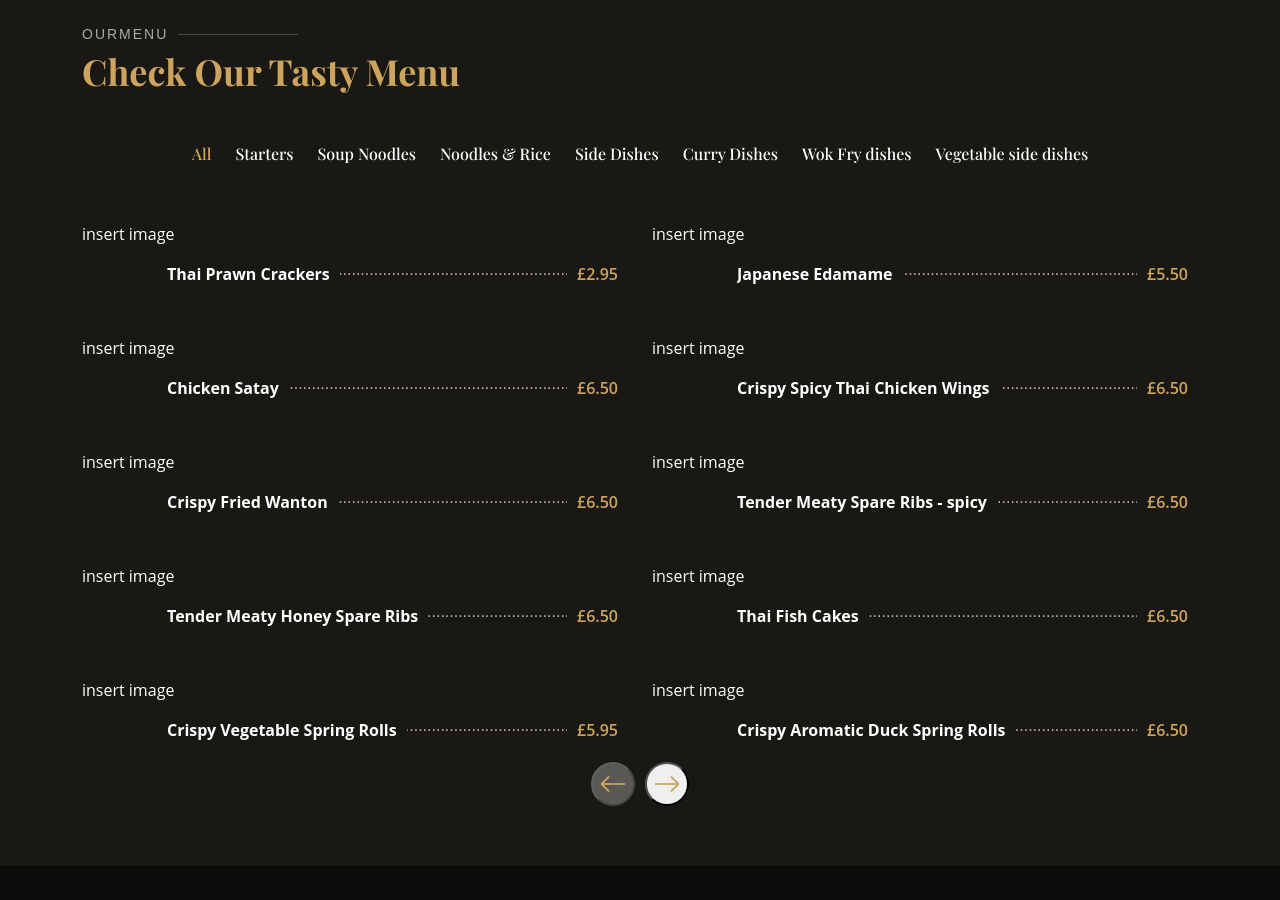
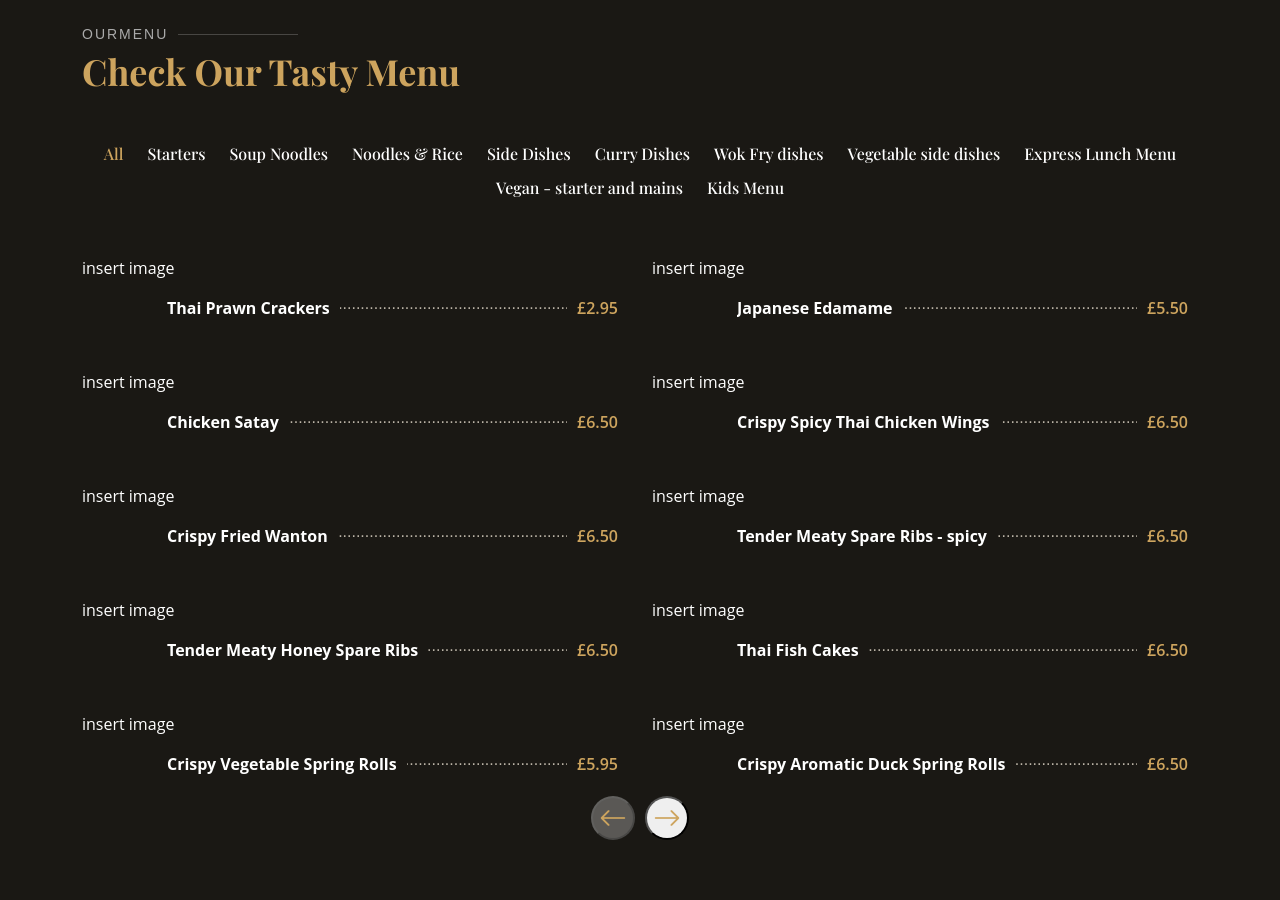
Before and after one commit to Justinng26/Papayaya_Bromley, a Next.js app: page / in a window 1280 px wide. Shown: the part 1840-2740 px from the top of the page. Before the commit the page ends 2706 px from the top, so only its background shows below. Built offline with nearby package versions, Linux system fonts and the light colour scheme.

Commit message:
updating data

```diff
--- a/src/app/data/data.ts
+++ b/src/app/data/data.ts
@@ -846,6 +846,149 @@ export const menu = [
     category: "vegetable-side-dishes",
     description: `Wok fried fine beans with sambal chilli paste.`,
   },
+  {
+    id: 70,
+    name: "Okra with Sambal chilli paste (spicy)",
+    price: 6.95,
+    // preview: "/assets/images/menu/lobster-roll.jpg",
+    category: "vegetable-side-dishes",
+    description: `Wok fried okra, dried shrimp with sambal chilli paste.`,
+  },
+  {
+    id: 71,
+    name: "Green Bok Choi with garlic (V)",
+    price: 6.95,
+    // preview: "/assets/images/menu/lobster-roll.jpg",
+    category: "vegetable-side-dishes",
+    description: `Stir fried bok choi with sliced ginger, garlic and mushroom sauce.`,
+  },
+  {
+    id: 72,
+    name: "Broccoli with oyster sauce (V)",
+    price: 6.95,
+    // preview: "/assets/images/menu/lobster-roll.jpg",
+    category: "vegetable-side-dishes",
+    description: `Stir fried broccoli with sliced ginger, garlic and mushroom sauce.`,
+  },
+  {
+    id: 73,
+    name: "Mixed Vegetables with oyster sauce (V)",
+    price: 6.95,
+    // preview: "/assets/images/menu/lobster-roll.jpg",
+    category: "vegetable-side-dishes",
+    description: `Stir fried broccoli, baby corn, carrots, fine beans, mange tout, chilli with sliced ginger, garlic and mushroom sauce.`,
+  },
+
+  // Lunch Menu
+  {
+    id: "EL1",
+    name: "Malaysian Curry Laksa Ref",
+    price: "9.50",
+    // preview: "/assets/images/menu/lobster-roll.jpg",
+    category: "lunch-menu",
+    description: `A spicy coconut curry soup with prawn, squid, fish roll, fine bean, bean sprouts, tofu with herbs and mixed spices.`,
+  },
+  {
+    id: "EL2",
+    name: "Pad Thai Ref",
+    price: "-",
+    // preview: "/assets/images/menu/lobster-roll.jpg",
+    category: "lunch-menu",
+    options: [
+      { name: "Vegetable", price: "8.20" },
+      { name: "Chicken", price: "8.45" },
+      { name: "Beef", price: "8.70" },
+      { name: "Prawn", price: "8.95" },
+    ],
+    description: `Popular Thai wok fried noodles, egg, bean curd, bean sprouts, chive, sweet turnip, peanut, chilli flakes, lemon with a homemade sauce.`,
+  },
+  {
+    id: "EL3",
+    name: "Char Kwei Tiew",
+    price: "-",
+    // preview: "/assets/images/menu/lobster-roll.jpg",
+    category: "lunch-menu",
+    options: [
+      { name: "Vegetable", price: "8.20" },
+      { name: "Chicken", price: "8.45" },
+      { name: "Beef", price: "8.70" },
+      { name: "Prawn", price: "8.95" },
+    ],
+    description: `Popular Malaysian wok fried fresh hofun, egg, bean sprout, chives, spring onion with dark sweet soy sauce.`,
+  },
+  {
+    id: "EL4",
+    name: "Singapore Fried Noodle Ref",
+    price: "-",
+    // preview: "/assets/images/menu/lobster-roll.jpg",
+    category: "lunch-menu",
+    options: [
+      { name: "Vegetable", price: "8.20" },
+      { name: "Chicken", price: "8.45" },
+      { name: "Beef", price: "8.70" },
+      { name: "Prawn", price: "8.95" },
+    ],
+    description: `Wok fried rice vermicelli noodles egg, bean sprout, onion with curry spices.`,
+  },
+  {
+    id: "EL5",
+    name: "Mee Goreng Ref",
+    price: "-",
+    // preview: "/assets/images/menu/lobster-roll.jpg",
+    category: "lunch-menu",
+    options: [
+      { name: "Vegetable", price: "8.20" },
+      { name: "Chicken", price: "8.45" },
+      { name: "Beef", price: "8.70" },
+      { name: "Prawn", price: "8.95" },
+    ],
+    description: `Wok fried noodles with eggs, bok choi, bean sprout, onions and tofu.`,
+  },
+  {
+    id: "EL6",
+    name: "Nasi Goreng with sambal sauce",
+    price: "-",
+    // preview: "/assets/images/menu/lobster-roll.jpg",
+    category: "lunch-menu",
+    options: [
+      { name: "Vegetable", price: "8.20" },
+      { name: "Chicken", price: "8.45" },
+      { name: "Beef", price: "8.70" },
+      { name: "Prawn", price: "8.95" },
+    ],
+    description: `Wok fried rice with sambal sauce, onions, carrot and mixed peppers.`,
+  },
+  {
+    id: "EL7",
+    name: "Thai Sweet and Sour with rice Ref",
+    price: "-",
+    // preview: "/assets/images/menu/lobster-roll.jpg",
+    category: "lunch-menu",
+    options: [
+      { name: "Vegetable", price: "8.20" },
+      { name: "Chicken", price: "8.45" },
+      { name: "Beef", price: "8.70" },
+      { name: "Prawn", price: "8.95" },
+    ],
+    description: `Wok fried mixed peppers, onion, pineapple and cherry tomatoes in sweet and sour sauce.`,
+  },
+  {
+    id: "EL8",
+    name: "Black Bean sauce and rice",
+    price: "-",
+    // preview: "/assets/images/menu/lobster-roll.jpg",
+    category: "lunch-menu",
+    options: [
+      { name: "Vegetable", price: "8.20" },
+      { name: "Chicken", price: "8.45" },
+      { name: "Beef", price: "8.70" },
+      { name: "Prawn", price: "8.95" },
+    ],
+    description: `Wok fried mixed pepper, onion, ginger, garlic, chilli with black bean sauce.`,
+  },
+
+  // vegan
+  {},
 ];
 
 export const filters = [
@@ -897,4 +1040,22 @@ export const filters = [
     category: "vegetable-side-dishes",
     active: false,
   },
+  {
+    id: 9,
+    name: "Express Lunch Menu",
+    category: "lunch-menu",
+    active: false,
+  },
+  {
+    id: 10,
+    name: "Vegan - starter and mains",
+    category: "vegan",
+    active: false,
+  },
+  {
+    id: 11,
+    name: "Kids Menu",
+    category: "kids",
+    active: false,
+  },
 ];
```
